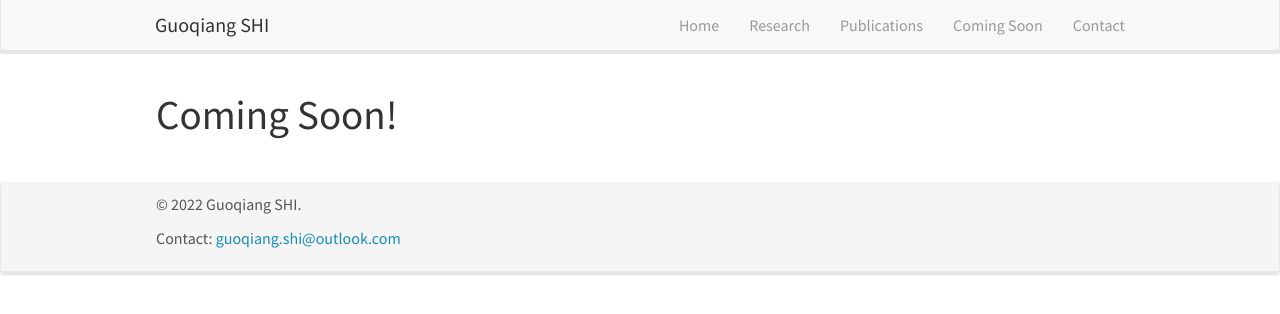
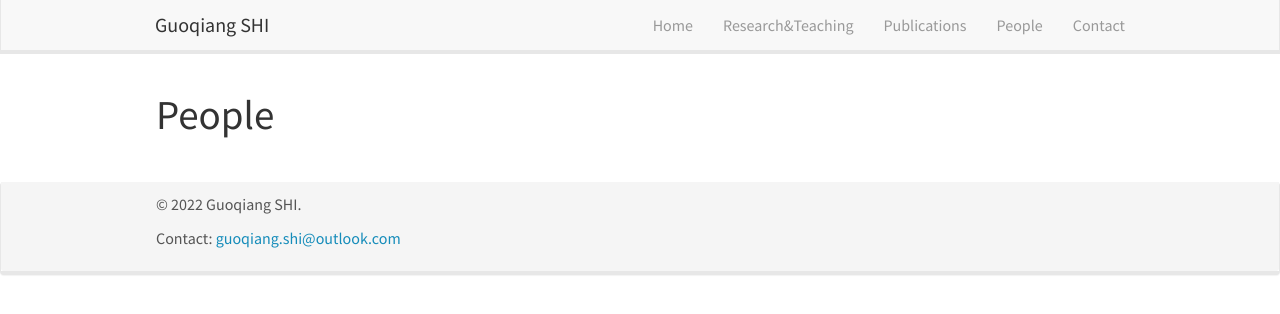
Before and after one commit to guoqiangshi/guoqiangshi.github.io, a Jekyll site: the page comingsoon.html, which Jekyll copies as it is, in a window 1280 px wide. Shown: the top 314 px of the page. Built offline with Jekyll 4.4.1, drawn with Linux system fonts in a browser that asks for light colours; nearby versions of some CDN libraries; library files that are not in the unit come from our copies.

Commit message:
Update comingsoon.html

```diff
--- a/comingsoon.html
+++ b/comingsoon.html
@@ -5,8 +5,8 @@
   <meta charset="utf-8">
   <meta http-equiv="X-UA-Compatible" content="IE=edge">
   <meta name="viewport" content="width=device-width, initial-scale=1">
-  <title>Guoqiang SHI - Coming Soon</title>
-  <meta name="description" content="Guoqiang SHI -- Coming Soon.">
+  <title>Guoqiang SHI - People</title>
+  <meta name="description" content="Guoqiang SHI -- People.">
   <link rel="stylesheet" href="/css/main.css">
   <link rel="canonical" href="/comingsoon/">
 <link rel="shortcut icon" type ="image/x-icon" href="/images/favicon.ico">
@@ -44,9 +44,9 @@
 	<div class="collapse navbar-collapse" id="navbar-collapse-1">
 	  <ul class="nav navbar-nav navbar-right">
 		<li><a href="/">Home</a></li>
-		<li><a href="/research">Research</a></li>
+		<li><a href="/research">Research&Teaching</a></li>
 		<li><a href="/publications">Publications</a></li>
-		<li><a href="/comingsoon">Coming Soon</a></li>
+		<li><a href="/people">People</a></li>
 		<li><a href="/contact">Contact</a></li>
 
 	  </ul>
@@ -58,7 +58,7 @@
     <div class="container-fluid">
       <div class="row">
         <div id="gridid" class="col-sm-12">
-  <h1 id="comingsoon">Coming Soon!</h1>
+  <h1 id="people">People</h1>
 
 
 
```
